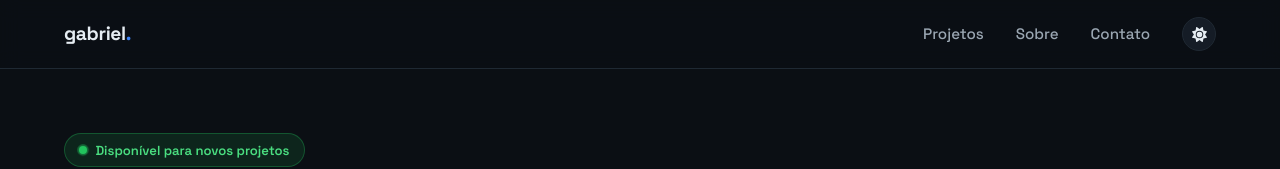
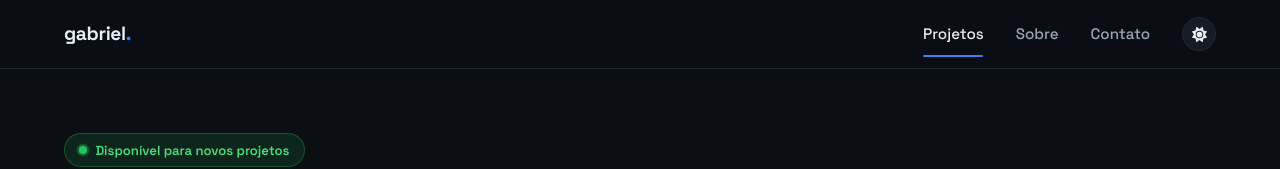
Before and after one commit to GabrielS0306/Portifolio, a Next.js app: page / in a window 1280 px wide. Shown: the top 169 px of the page. Built offline with nearby package versions, Linux system fonts and the light colour scheme.

Commit message:
fix: corrige especificidade do menu mobile e adiciona CSS do indicador de secao ativa

```diff
--- a/app/globals.css
+++ b/app/globals.css
@@ -137,6 +137,24 @@ section {
 }
 
 .nav nav a:hover { color: var(--text); }
+
+.nav-desktop {
+  position: relative;
+}
+
+.nav-desktop a.active {
+  color: var(--text);
+}
+
+.nav-indicator {
+  position: absolute;
+  bottom: -6px;
+  height: 2px;
+  background: var(--brand);
+  border-radius: 999px;
+  transition: left 0.35s cubic-bezier(0.4, 0, 0.2, 1), width 0.35s cubic-bezier(0.4, 0, 0.2, 1), opacity 0.2s ease;
+  pointer-events: none;
+}
 
 /* --- HERO --- */
 .hero {
@@ -545,15 +563,74 @@ section {
   gap: 0.6rem;
 }
 
-@media (min-width: 640px) {
-  .footer-inner {
-    text-align: left;
+.nav-mobile-controls {
+    display: none;
+    align-items: center;
+    gap: 0.75rem;
+}
+
+.menu-toggle {
+    display: flex;
+    align-items: center;
+    justify-content: center;
+    width: 38px;
+    height: 38px;
+    border-radius: 10px;
+    border: 1px solid var(--line);
+    background: var(--card);
+    color: var(--text);
+    cursor: pointer;
+    transition: border-color 0.2s ease;
+}
+
+.menu-toggle:hover {
+    border-color: var(--brand);
+}
+
+.mobile-menu {
+    display: none;
+    flex-direction: column;
+    gap: 0.25rem;
+    max-height: 0;
+    overflow: hidden;
+    border-top: 1px solid var(--line);
+    background: var(--bg);
+    transition: max-height 0.35s ease;
+}
+
+.mobile-menu.open {
+    max-height: 300px;
+}
+
+.mobile-menu a {
+    padding: 0.9rem 1.5rem;
+    color: var(--muted);
+    font-weight: 500;
+    font-size: 0.95rem;
+    border-bottom: 1px solid var(--line);
+    transition: color 0.2s ease, background 0.2s ease;
+}
+
+.mobile-menu a:last-child {
+    border-bottom: none;
+}
+
+.mobile-menu a.active {
+    color: var(--brand-soft);
+    background: color-mix(in srgb, var(--brand) 8%, transparent);
+}
+
+@media (max-width: 640px) {
+  .nav .nav-desktop {
+    display: none;
   }
 
-  .footer-bottom {
-    flex-direction: row;
-    justify-content: space-between;
-    align-items: center;
+  .nav-mobile-controls {
+    display: flex;
+  }
+
+  .mobile-menu {
+    display: flex;
   }
 }
 
--- a/components/layout/Header.tsx
+++ b/components/layout/Header.tsx
@@ -1,16 +1,103 @@
+"use client";
+
+import { useEffect, useRef, useState } from "react";
+import { FaBars, FaXmark } from "react-icons/fa6";
 import ThemeToggle from "../ui/ThemeToggle";
+import { useActiveSection } from "@/hooks/useActiveSection";
+
+const sections = ["projetos", "sobre", "contato"];
 
 export default function Header() {
+    const activeSection = useActiveSection(sections);
+    const navRef = useRef<HTMLElement>(null);
+    const linkRefs = useRef<Record<string, HTMLAnchorElement | null>>({});
+    const [indicator, setIndicator] = useState({ left: 0, width: 0, opacity: 0 });
+    const [menuOpen, setMenuOpen] = useState(false);
+
+    useEffect(() => {
+        const activeLink = linkRefs.current[activeSection];
+        const nav = navRef.current;
+
+        if (activeLink && nav) {
+            const linkRect = activeLink.getBoundingClientRect();
+            const navRect = nav.getBoundingClientRect();
+
+            setIndicator({
+                left: linkRect.left - navRect.left,
+                width: linkRect.width,
+                opacity: 1,
+            });
+        } else {
+            setIndicator((prev) => ({ ...prev, opacity: 0 }));
+        }
+    }, [activeSection]);
+
+    useEffect(() => {
+        document.body.style.overflow = menuOpen ? "hidden" : "";
+        return () => {
+            document.body.style.overflow = "";
+        };
+    }, [menuOpen]);
+
+    const closeMenu = () => setMenuOpen(false);
+
     return (
         <header className="site-header">
             <div className="container nav">
                 <a href="#top" className="logo">gabriel<span>.</span></a>
-                <nav>
-                    <a href="#projetos">Projetos</a>
-                    <a href="#sobre">Sobre</a>
-                    <a href="#contato">Contato</a>
+
+                <nav ref={navRef} className="nav-desktop">
+                    <a
+                        href="#projetos"
+                        ref={(el) => { linkRefs.current["projetos"] = el; }}
+                        className={activeSection === "projetos" ? "active" : ""}
+                    >
+                        Projetos
+                    </a>
+                    <a
+                        href="#sobre"
+                        ref={(el) => { linkRefs.current["sobre"] = el; }}
+                        className={activeSection === "sobre" ? "active" : ""}
+                    >
+                        Sobre
+                    </a>
+                    <a
+                        href="#contato"
+                        ref={(el) => { linkRefs.current["contato"] = el; }}
+                        className={activeSection === "contato" ? "active" : ""}
+                    >
+                        Contato
+                    </a>
+                    <span
+                        className="nav-indicator"
+                        style={{ left: indicator.left, width: indicator.width, opacity: indicator.opacity }}
+                    />
                     <ThemeToggle />
                 </nav>
+
+                <div className="nav-mobile-controls">
+                    <ThemeToggle />
+                    <button
+                        className="menu-toggle"
+                        onClick={() => setMenuOpen((prev) => !prev)}
+                        aria-label={menuOpen ? "Fechar menu" : "Abrir menu"}
+                        aria-expanded={menuOpen}
+                    >
+                        {menuOpen ? <FaXmark size={20} /> : <FaBars size={20} />}
+                    </button>
+                </div>
+            </div>
+
+            <div className={`mobile-menu ${menuOpen ? "open" : ""}`}>
+                <a href="#projetos" onClick={closeMenu} className={activeSection === "projetos" ? "active" : ""}>
+                    Projetos
+                </a>
+                <a href="#sobre" onClick={closeMenu} className={activeSection === "sobre" ? "active" : ""}>
+                    Sobre
+                </a>
+                <a href="#contato" onClick={closeMenu} className={activeSection === "contato" ? "active" : ""}>
+                    Contato
+                </a>
             </div>
         </header>
     )
--- a/components/sections/AnimatedTagline.tsx
+++ b/components/sections/AnimatedTagline.tsx
@@ -3,16 +3,19 @@
 import { AnimatePresence, motion } from "framer-motion";
 import { useEffect, useState } from "react";
 
-const words = ["soluções completas  ", "APIs escaláveis", "interfaces intuitivas"];
+const words = ["aplicações completas", "APIs escaláveis", "interfaces intuitivas"];
 
-export default function AnimatedTagline() {
+interface AnimatedTaglineProps {
+    suffix?: string;
+}
+
+export default function AnimatedTagline({ suffix = "" }: AnimatedTaglineProps) {
     const [index, setIndex] = useState(0);
 
     useEffect(() => {
         const id = setInterval(() => {
             setIndex((i) => (i + 1) % words.length);
         }, 2500);
-
         return () => clearInterval(id);
     }, []);
 
@@ -28,6 +31,7 @@ export default function AnimatedTagline() {
                     style={{ display: "inline-block" }}
                 >
                     {words[index]}
+                    {suffix}
                 </motion.span>
             </AnimatePresence>
         </span>
--- a/components/sections/Hero.tsx
+++ b/components/sections/Hero.tsx
@@ -22,7 +22,7 @@ export default function Hero() {
 
                 <p className="eyebrow">Desenvolvedor Full-Stack</p>
                 <h1>
-                    Eu desenvolvo <AnimatedTagline />, do front{"\u2011"}end ao back{"\u2011"}end.
+                    Eu desenvolvo <AnimatedTagline suffix="," /> do front{"\u2011"}end ao back{"\u2011"}end.
                 </h1>
 
                 <p className="lead">
```
Lines whose indentation alone changed are shown as unchanged.
